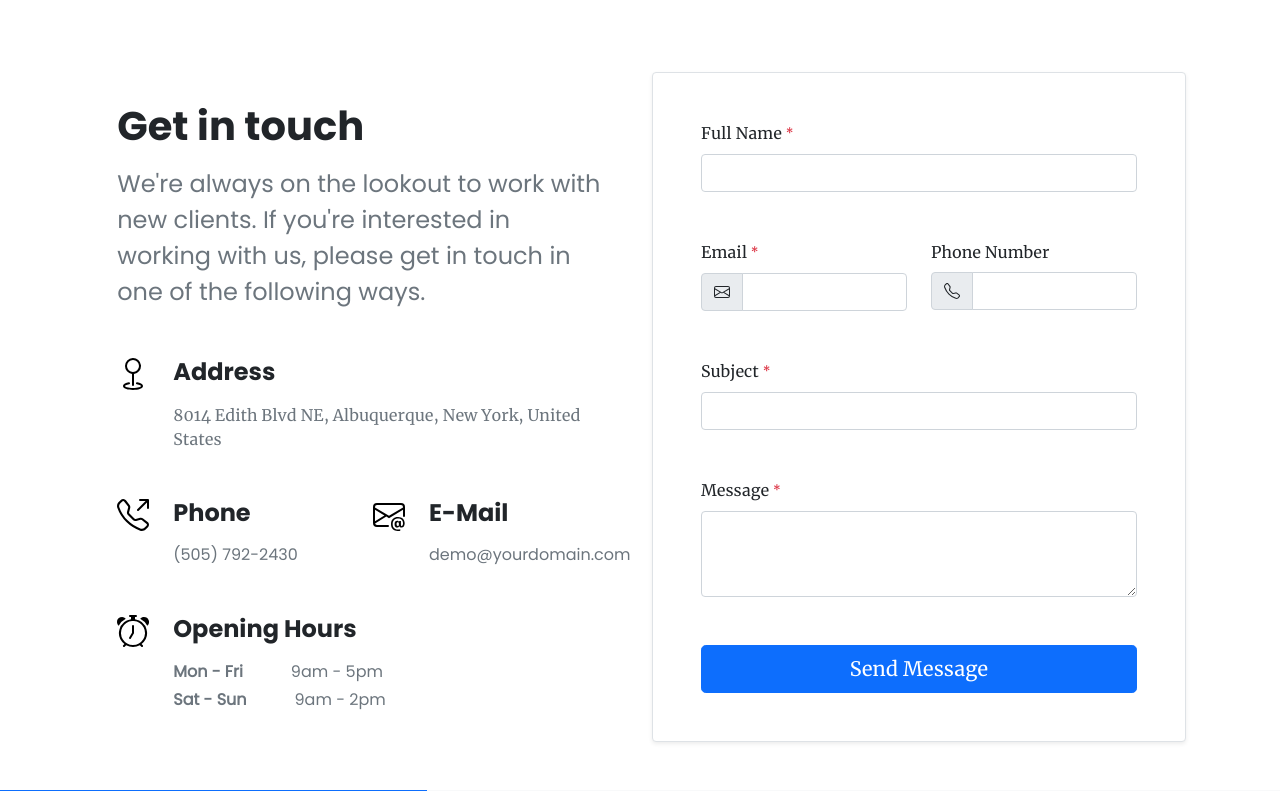
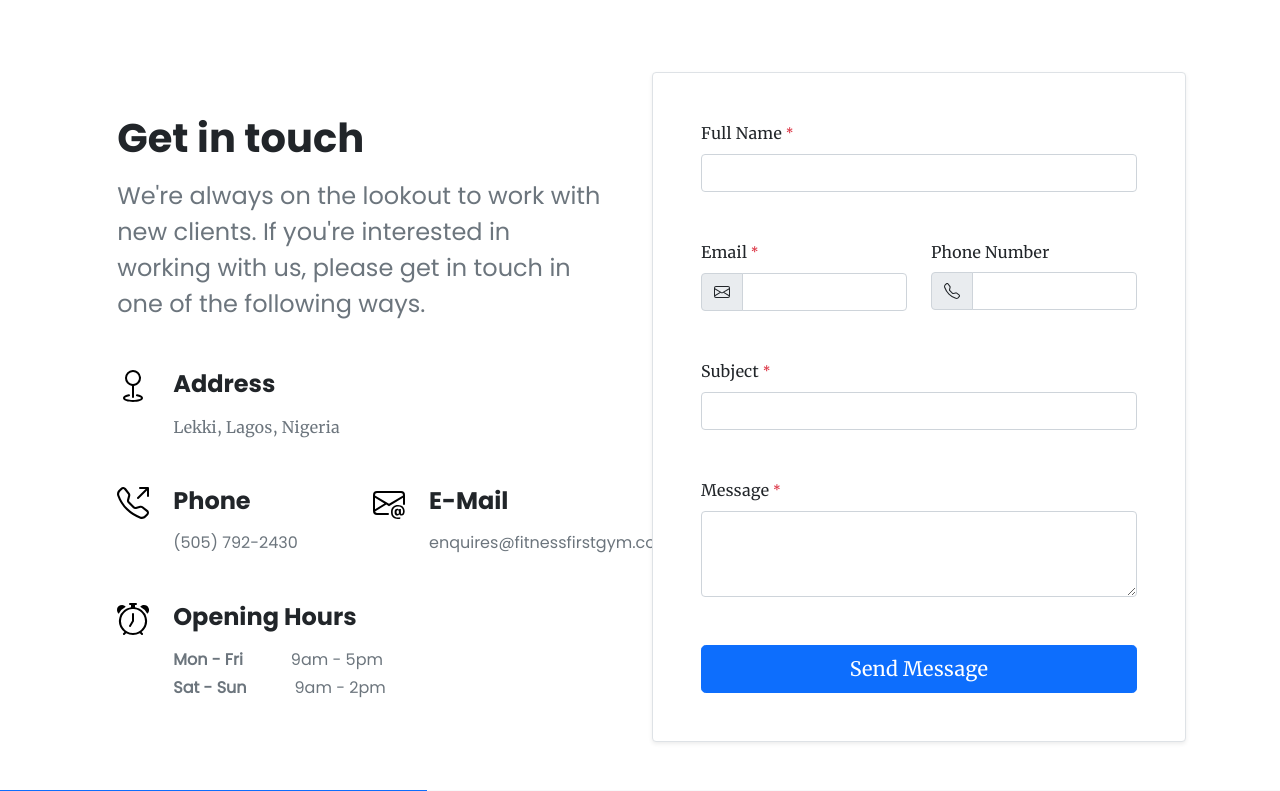
Before and after one commit to somtodev/fitness-first-gym, a Flask app: page /contact-us in a window 1280 px wide. Shown: the part 56-847 px from the top of the page. Run offline with Flask 3, Linux system fonts and the light colour scheme; some libraries are stand-ins or nearby versions.

Commit message:
Update: Added Functional Data To Project

```diff
--- a/app/templates/components/book-class-cta.html
+++ b/app/templates/components/book-class-cta.html
@@ -1,6 +1,5 @@
 <div class="w-full py-4"
 style="
-    height: 500px;
     background: linear-gradient(#00000071,#00000071), url('../../static/images/class-2.jpg');
     background-size: cover;
 ">
--- a/app/templates/pages/admin/trainer/preview.html
+++ b/app/templates/pages/admin/trainer/preview.html
@@ -4,6 +4,8 @@
 {% endblock head %}
 
 {% block content %}
+<h1 class="my-2">All Trainer</h1>
+<hr />
 {% if not trainers %}
 <div class="container my-4" style="min-height: 80vh; display: grid; place-content: center;">
     <h1 class="text-center">No Trainer Available</h1>
--- a/app/templates/pages/contact.html
+++ b/app/templates/pages/contact.html
@@ -25,8 +25,7 @@
                                 </div>
                                 <div>
                                     <h4 class="mb-3">Address</h4>
-                                    <address class="mb-0 text-secondary">8014 Edith Blvd NE, Albuquerque, New York,
-                                        United States</address>
+                                    <address class="mb-0 text-secondary">Lekki, Lagos, Nigeria</address>
                                 </div>
                             </div>
                             <div class="row mb-5">
@@ -53,7 +52,7 @@
                                             <h4 class="mb-3">E-Mail</h4>
                                             <p class="mb-0">
                                                 <a class="link-secondary text-decoration-none"
-                                                    href="mailto:demo@yourdomain.com">demo@yourdomain.com</a>
+                                                    href="mailto:demo@yourdomain.com">enquires@fitnessfirstgym.com</a>
                                             </p>
                                         </div>
                                     </div>
```
Also changed, not shown: instance/database.sqlite.
